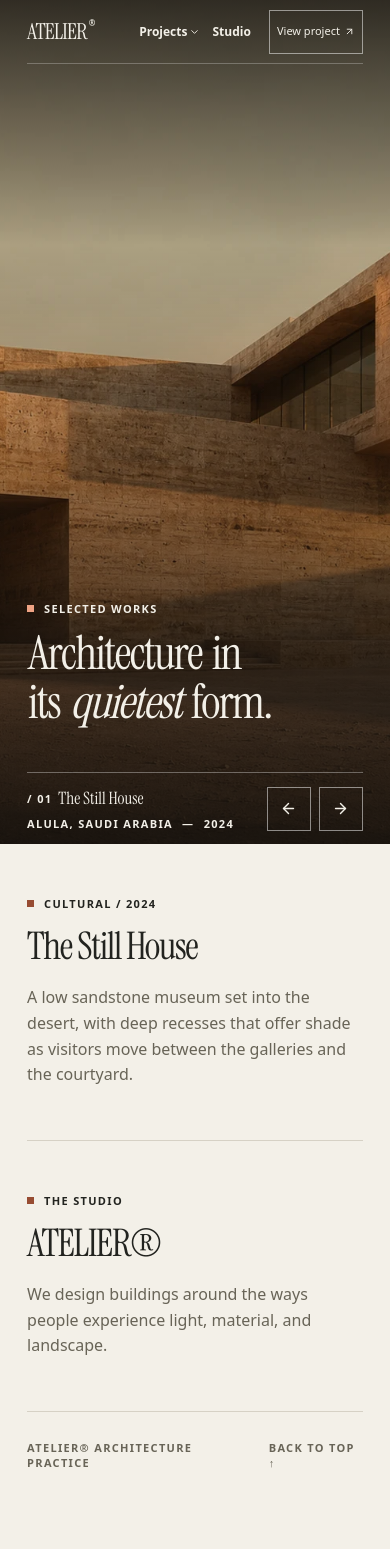
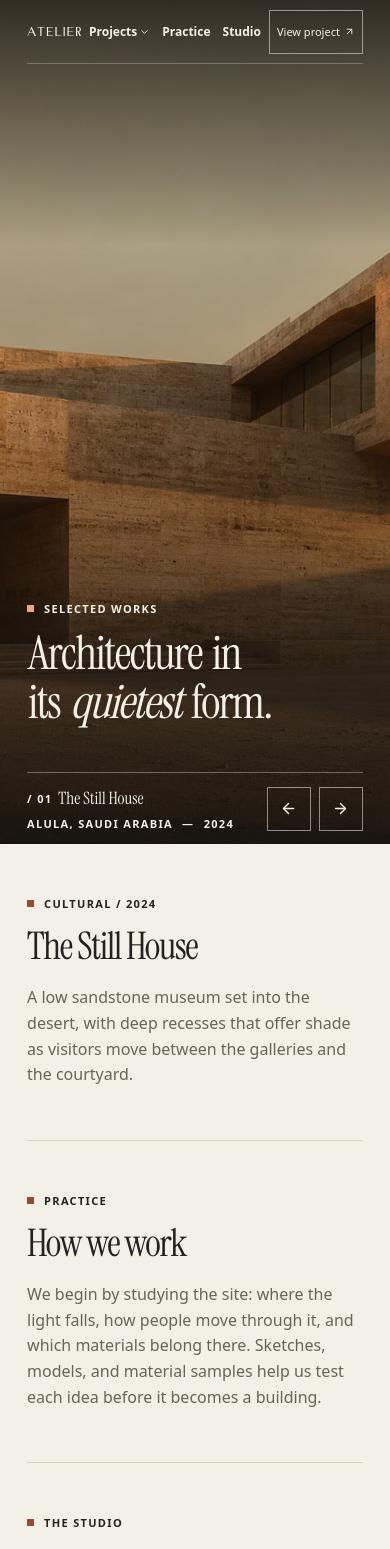
Before and after one commit to dennypratama194/motion-showcase-lab, a Next.js app: page / in a window 390 px wide. Shown: the top 1549 px of the page. Before the commit the page ends 1499 px from the top, so only its background shows below. Built offline with nearby package versions, Linux system fonts and the light colour scheme.

Commit message:
Refine the ATELIER identity and header navigation

```diff
--- a/app/globals.css
+++ b/app/globals.css
@@ -23,14 +23,14 @@ a, button { -webkit-tap-highlight-color: transparent; }
 .marker { display: inline-block; width: 7px; height: 7px; background: var(--accent); flex: none; }
 .site-header { position: absolute; z-index: 2; inset: 0 0 auto; color: var(--paper); }
 .header-inner { min-height: 80px; display: grid; grid-template-columns: 1fr auto 1fr; align-items: center; gap: 16px; border-bottom: 1px solid #ffffff40; }
-.brand { justify-self: start; font: 400 31px/1 var(--font-display); letter-spacing: -.035em; }
-.brand sup { font: 600 10px var(--font-body); vertical-align: top; margin-left: 4px; letter-spacing: 0; }
+.brand { justify-self: start; display: inline-flex; align-items: center; min-height: 44px; }
+.brand img { display: block; width: clamp(104px, 9vw, 136px); height: auto; }
 .header-menu { display: flex; align-items: center; gap: clamp(16px, 3.2vw, 48px); font-size: 14px; font-weight: 600; }
 .header-menu a, .index-button { display: inline-flex; align-items: center; gap: 6px; min-height: 44px; }
 .header-menu a:hover, .index-button:hover { text-decoration: underline; text-underline-offset: 5px; }
 .index-button svg { transition: transform .25s; }
 .index-button[aria-expanded=true] svg { transform: rotate(180deg); }
-.header-cta { justify-self: end; display: inline-flex; align-items: center; justify-content: center; gap: 8px; min-height: 44px; padding-inline: 15px; border: 1px solid #ffffff80; font-size: 13px; white-space: nowrap; transition: background .2s, color .2s; }
+.header-cta { justify-self: end; display: inline-flex; align-items: center; justify-content: center; gap: 8px; min-height: 44px; padding-inline: 15px; border: 1px solid #ffffff80; font: 500 13px/1 var(--font-body); white-space: nowrap; transition: background .2s, color .2s; }
 .header-cta:hover, .caption-arrows button:hover { background: var(--paper); color: var(--ink); }
 .site-header :focus-visible, #work :focus-visible { outline-color: var(--paper); }
 #work { position: relative; isolation: isolate; min-height: max(620px, 100svh); display: flex; flex-direction: column; justify-content: end; padding-top: 115px; color: var(--paper); background: #342c23; }
@@ -86,8 +86,7 @@ h1 { margin: 16px 0 0; font: 400 clamp(50px, 7.85vw, 113px)/.9 var(--font-displa
   .header-menu { gap: 12px; font-size: 12px; }
   .header-menu a, .index-button { gap: 2px; }
   .index-button svg { width: 11px; }
-  .brand { font-size: 22px; }
-  .brand sup { font-size: 8px; margin-left: 2px; }
+  .brand img { width: 84px; }
   .header-cta { padding-inline: 7px; gap: 4px; font-size: 11px; }
   .header-cta svg { width: 11px; }
   #work { min-height: max(500px, 100svh); }
@@ -107,8 +106,8 @@ h1 { margin: 16px 0 0; font: 400 clamp(50px, 7.85vw, 113px)/.9 var(--font-displa
 }
 @media (max-width: 380px) {
   .header-inner { width: calc(100% - 32px); gap: 6px; }
-  .header-menu { gap: 8px; }
-  .brand { font-size: 19px; }
+  .header-menu { gap: 8px; font-size: 11px; }
+  .brand img { width: 68px; }
   .header-cta { padding-inline: 5px; font-size: 10px; }
   .caption-location { font-size: 10px; letter-spacing: .06em; }
   .caption-location span { margin-inline: 2px; }
--- a/app/layout.js
+++ b/app/layout.js
@@ -4,7 +4,7 @@ import '@fontsource/instrument-serif/latin-400-italic.css';
 import './globals.css';
 
 export const metadata = {
-  title: 'ATELIER® — Independent Architecture Practice',
+  title: 'ATELIER — Independent Architecture Practice',
   description: 'An independent architecture practice exploring the quiet intersection of form, material, and place.',
 };
 
--- a/app/page.js
+++ b/app/page.js
@@ -124,12 +124,13 @@ export default function Home() {
     <div>
       <header className="site-header">
         <div className="frame header-inner">
-          <a className="brand" href="#" aria-label="Atelier home" onClick={() => { setOpen(false); setSelected(0); }}>ATELIER<sup>®</sup></a>
+          <a className="brand" href="#" aria-label="Atelier home" onClick={() => { setOpen(false); setSelected(0); }}><img src="/atelier-wordmark.svg" width="152" height="30" alt="" /></a>
           <nav className="header-menu" aria-label="Main navigation">
             <button className="index-button" ref={toggle} aria-expanded={open} aria-controls="project-index" onPointerEnter={enterTrigger} onPointerLeave={leaveMenu} onClick={toggleProjects}>
               <span>Projects</span>
               <ChevronDown size={14} aria-hidden="true" />
             </button>
+            <a href="#practice" onClick={() => setOpen(false)}>Practice</a>
             <a href="#studio" onClick={() => setOpen(false)}>Studio</a>
           </nav>
           <a className="header-cta" href="#project-detail" onClick={() => setOpen(false)}><span>View project</span><ArrowUpRight size={15} aria-hidden="true" /></a>
@@ -184,12 +185,19 @@ export default function Home() {
           <p className="micro"><span className="marker" /> {active.type} / {active.year}</p>
           <div><h2>{active.name}</h2><p>{active.text}</p></div>
         </section>
+        <section id="practice" tabIndex={-1} className="frame detail-section">
+          <p className="micro"><span className="marker" /> Practice</p>
+          <div>
+            <h2>How we work</h2>
+            <p>We begin by studying the site: where the light falls, how people move through it, and which materials belong there. Sketches, models, and material samples help us test each idea before it becomes a building.</p>
+          </div>
+        </section>
         <section id="studio" tabIndex={-1} className="frame detail-section">
           <p className="micro"><span className="marker" /> The Studio</p>
-          <div><h2>ATELIER®</h2><p>We design buildings around the ways people experience light, material, and landscape.</p></div>
+          <div><h2>ATELIER</h2><p>We design buildings around the ways people experience light, material, and landscape.</p></div>
         </section>
       </main>
-      <footer className="frame site-footer micro"><span>ATELIER® Architecture Practice</span><a href="#">Back to top ↑</a></footer>
+      <footer className="frame site-footer micro"><span>ATELIER Architecture Practice</span><a href="#">Back to top ↑</a></footer>
     </div>
   );
 }
```
Also changed, not shown: public/atelier-wordmark.svg (added), 1 other file (tests, documents, lock files or other folders).
